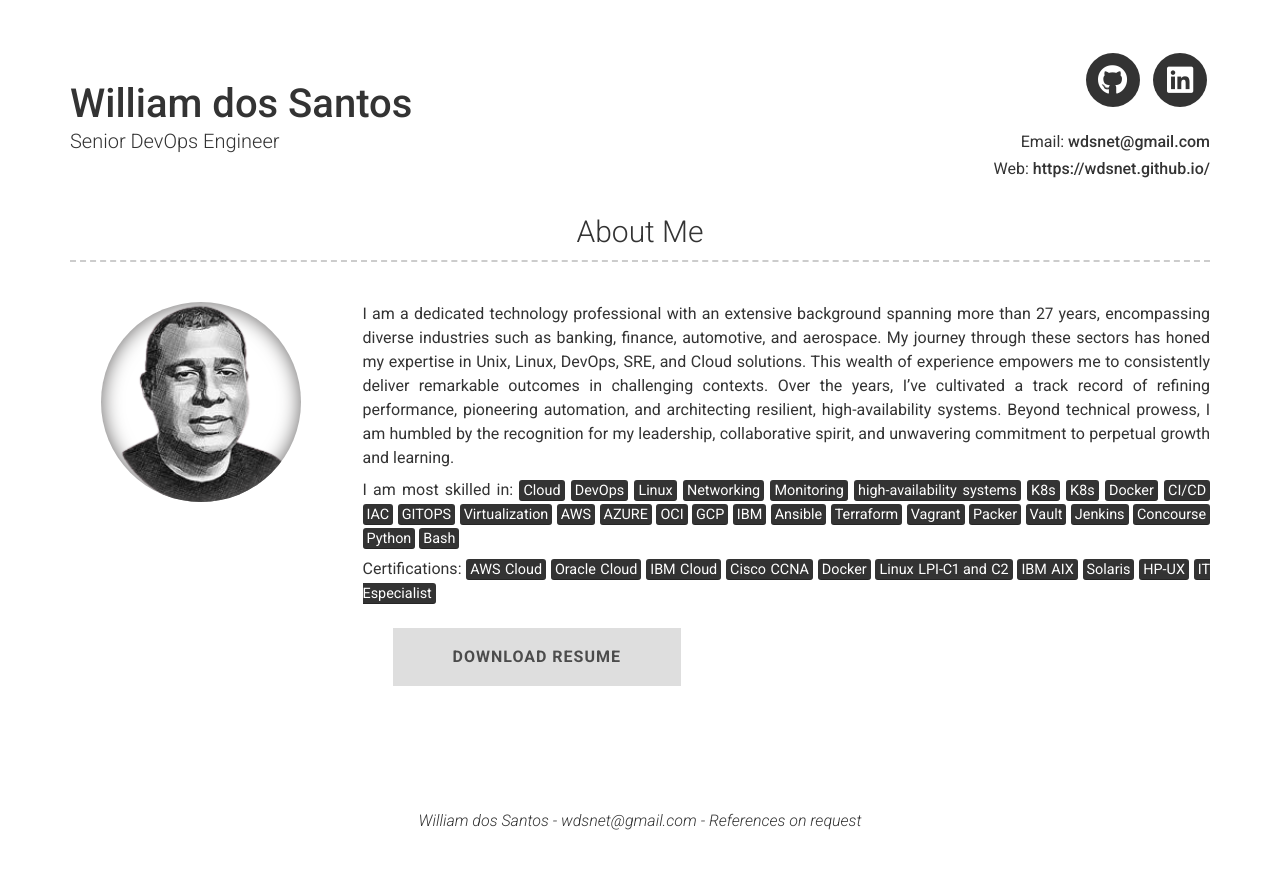
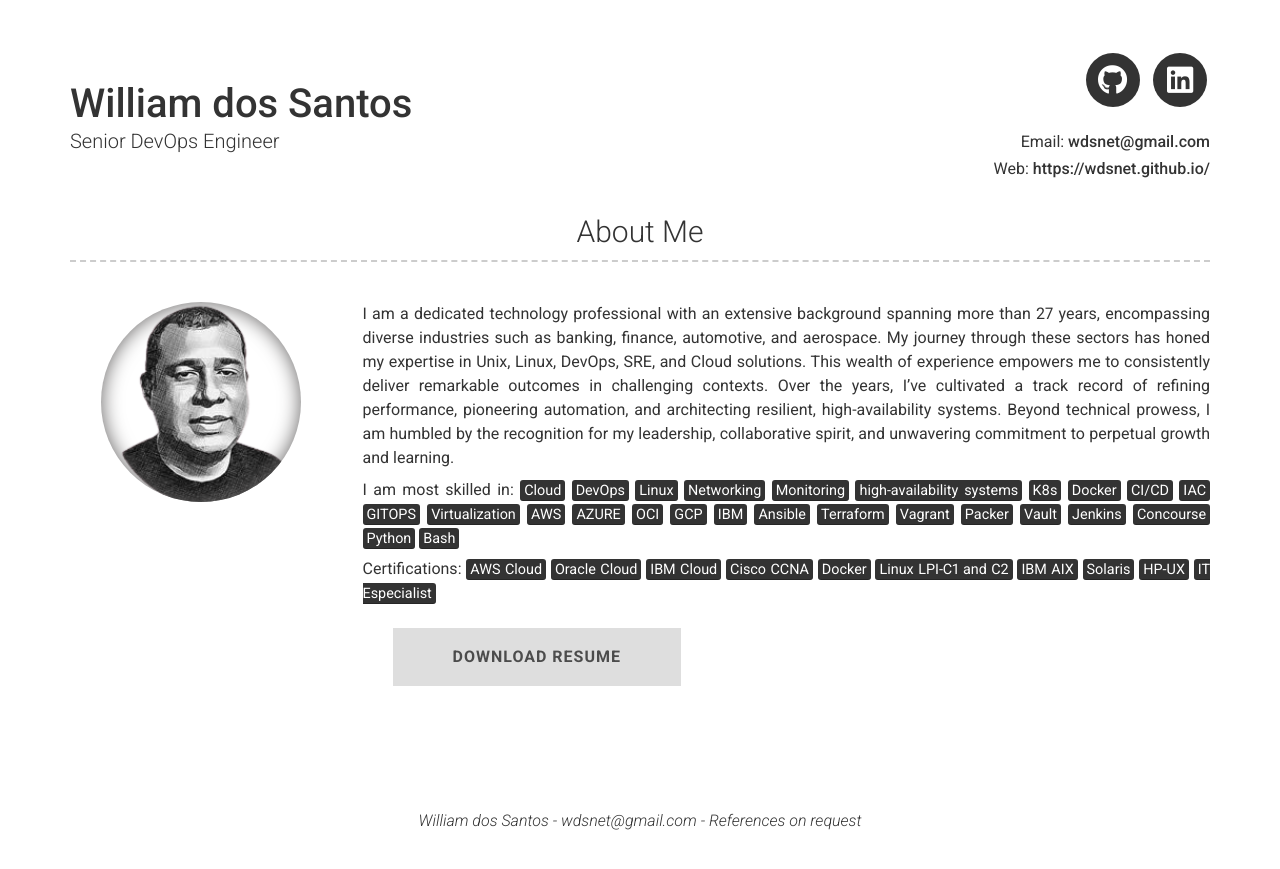
Before and after one commit to wdsnet/wdsnet.github.io, a Jekyll site: the page built from index.md, in a window 1280 px wide. Shown: the top 869 px of the page. Built offline with Jekyll 4.4.1, drawn with Linux system fonts in a browser that asks for light colours; nearby versions of some CDN libraries.

Commit message:
Update _config.yml

```diff
--- a/_config.yml
+++ b/_config.yml
@@ -50,7 +50,7 @@ about_profile_image: images/profile.jpg
 about_content: | # this will include new lines to allow paragraphs
   I am a dedicated technology professional with an extensive background spanning more than 27 years, encompassing diverse industries such as banking, finance, automotive, and aerospace. My journey through these sectors has honed my expertise in Unix, Linux, DevOps, SRE, and Cloud solutions. This wealth of experience empowers me to consistently deliver remarkable outcomes in challenging contexts. Over the years, I've cultivated a track record of refining performance, pioneering automation, and architecting resilient, high-availability systems. Beyond technical prowess, I am humbled by the recognition for my leadership, collaborative spirit, and unwavering commitment to perpetual growth and learning.
 
-  I am most skilled in: <mark>Cloud</mark> <mark>DevOps</mark> <mark>Linux</mark> <mark>Networking</mark> <mark>Monitoring</mark> <mark>high-availability systems</mark> <mark>K8s</mark> <mark>K8s</mark> <mark>Docker</mark> <mark>CI/CD</mark> <mark>IAC</mark> <mark>GITOPS</mark> <mark>Virtualization</mark> <mark>AWS</mark> <mark>AZURE</mark> <mark>OCI</mark> <mark>GCP</mark> <mark>IBM</mark> <mark>Ansible</mark> <mark>Terraform</mark> <mark>Vagrant</mark> <mark>Packer</mark> <mark>Vault</mark> <mark>Jenkins</mark> <mark>Concourse</mark> <mark>Python</mark> <mark>Bash</mark>
+  I am most skilled in: <mark>Cloud</mark> <mark>DevOps</mark> <mark>Linux</mark> <mark>Networking</mark> <mark>Monitoring</mark> <mark>high-availability systems</mark> <mark>K8s</mark> <mark>Docker</mark> <mark>CI/CD</mark> <mark>IAC</mark> <mark>GITOPS</mark> <mark>Virtualization</mark> <mark>AWS</mark> <mark>AZURE</mark> <mark>OCI</mark> <mark>GCP</mark> <mark>IBM</mark> <mark>Ansible</mark> <mark>Terraform</mark> <mark>Vagrant</mark> <mark>Packer</mark> <mark>Vault</mark> <mark>Jenkins</mark> <mark>Concourse</mark> <mark>Python</mark> <mark>Bash</mark>
 
   Certifications: <mark>AWS Cloud</mark> <mark>Oracle Cloud</mark> <mark>IBM Cloud</mark> <mark>Cisco CCNA</mark> <mark>Docker</mark> <mark>Linux LPI-C1 and C2</mark> <mark>IBM AIX</mark> <mark>Solaris</mark> <mark>HP-UX</mark> <mark>IT Especialist</mark>
 
```
